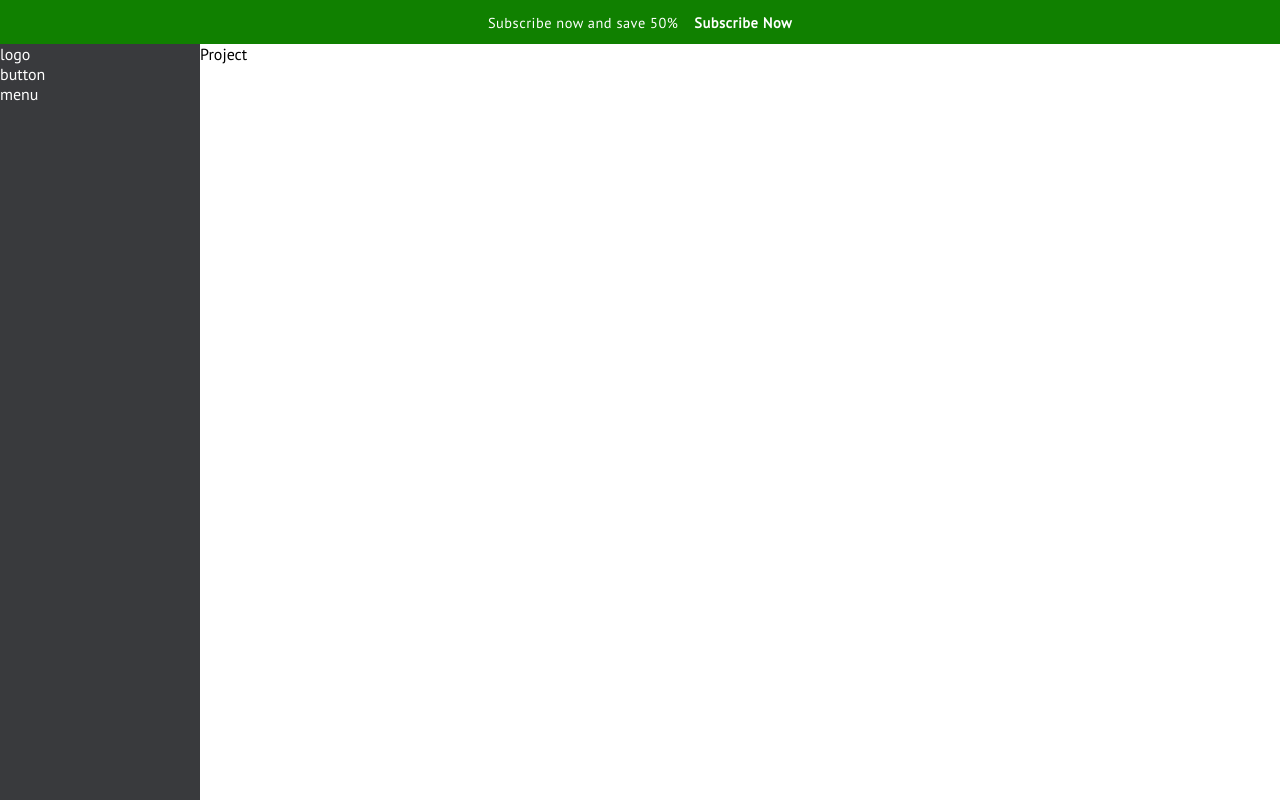
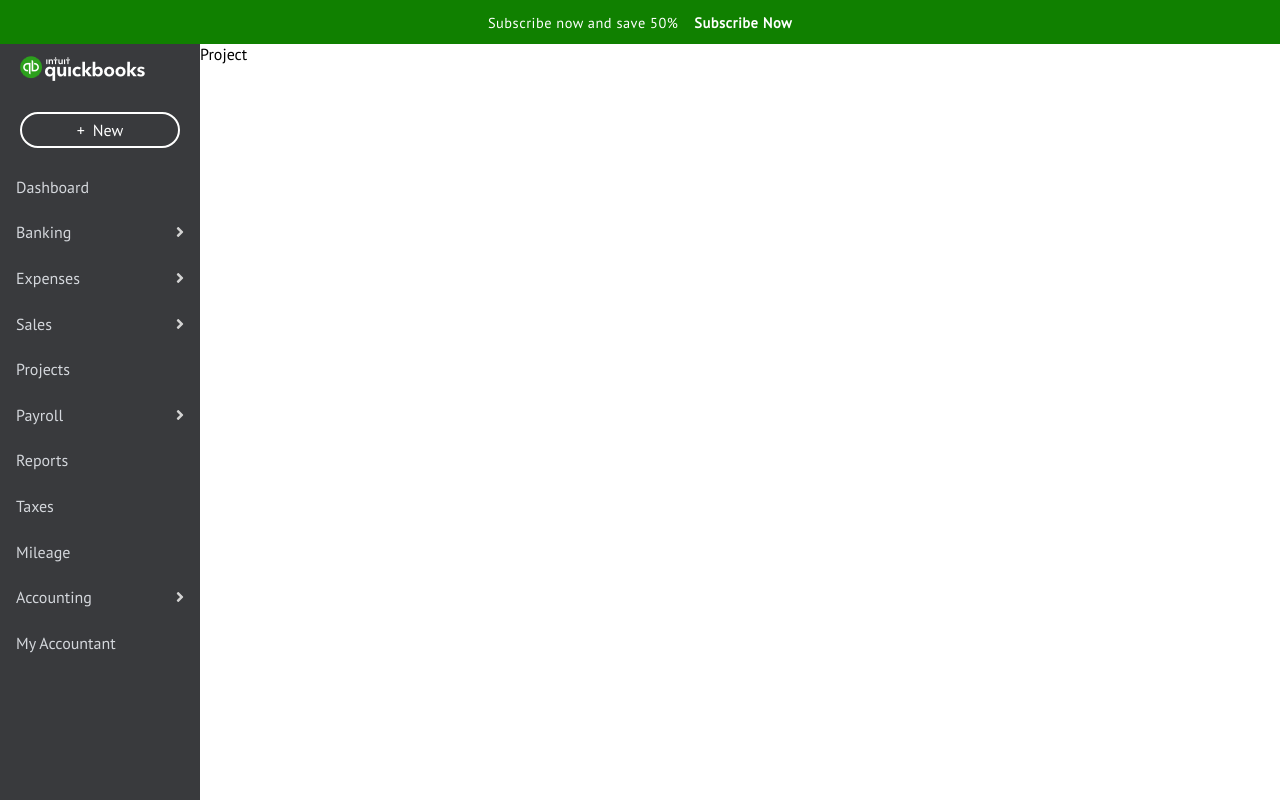
Before and after one commit to Junjpan/Craft_Demo_QBO, a React (Create React App) app in the folder client/: page /app/projects in a window 1280 px wide. Built offline with nearby package versions, Linux system fonts and the light colour scheme.

Commit message:
sidebar component

```diff
--- a/client/package.json
+++ b/client/package.json
@@ -3,10 +3,15 @@
   "version": "0.1.0",
   "private": true,
   "dependencies": {
+    "@fortawesome/fontawesome-svg-core": "^1.2.32",
+    "@fortawesome/free-brands-svg-icons": "^5.15.1",
+    "@fortawesome/free-solid-svg-icons": "^5.15.1",
+    "@fortawesome/react-fontawesome": "^0.1.11",
     "@testing-library/jest-dom": "^4.2.4",
     "@testing-library/react": "^9.5.0",
     "@testing-library/user-event": "^7.2.1",
     "node-sass": "^4.14.1",
+    "prop-types": "^15.7.2",
     "react": "^16.14.0",
     "react-dom": "^16.14.0",
     "react-scripts": "3.4.3"
--- a/client/public/index.html
+++ b/client/public/index.html
@@ -14,7 +14,7 @@
       manifest.json provides metadata used when your web app is installed on a
       user's mobile device or desktop. See https://developers.google.com/web/fundamentals/web-app-manifest/
     -->
-    <link rel="manifest" href="%PUBLIC_URL%/manifest.json" />
+    <!--<link rel="manifest" href="%PUBLIC_URL%/manifest.json" />-->
     <!--
       Notice the use of %PUBLIC_URL% in the tags above.
       It will be replaced with the URL of the `public` folder during the build.
--- a/client/src/components/sidebar/button/Button.js
+++ b/client/src/components/sidebar/button/Button.js
@@ -1,7 +1,13 @@
 import React from "react";
+import "./button.scss";
 
 const Button = () => {
-  return <div>button</div>;
+  return (
+      <div className='sidebar_button'>
+        <span className="plus">+</span>
+        <span>New</span>
+    </div>
+  );
 };
 
 export default Button;
--- /dev/null
+++ b/client/src/components/sidebar/button/button.scss
@@ -0,0 +1,26 @@
+.sidebar_button{
+    z-index:1;
+    margin:1rem auto;
+    padding:1rem 2rem;
+    box-sizing: border-box;
+    width:80%;
+    height:24px;
+    border:2px solid white;
+    border-radius:20px;
+    background:transparent;
+    color:white;
+    display:flex;
+    align-items:center;
+    justify-content:center;
+    font-size:1rem;
+    font-weight:500;
+    &:hover{
+        cursor: pointer;
+        border-width:4px;
+        margin:calc(1rem - 2px) auto;
+    }
+    .plus{
+        margin-right: 0.5rem;
+    }
+
+}
--- a/client/src/components/sidebar/logo/Logo.js
+++ b/client/src/components/sidebar/logo/Logo.js
@@ -1,7 +1,15 @@
 import React from "react";
+import logo from "../../../assets/logo.png";
+import "./logo.scss";
 
 const Logo = () => {
-  return <div>logo</div>;
+  return (
+    <div className='logo'>
+      <a href='https://app.qbo.intuit.com/app/homepage'>
+        <img src={logo} alt='quickbook_logo' />
+      </a>
+    </div>
+  );
 };
 
 export default Logo;
--- /dev/null
+++ b/client/src/components/sidebar/logo/logo.scss
@@ -0,0 +1,5 @@
+.logo{
+    &:hover{
+        cursor: pointer;
+    }
+}
--- a/client/src/components/sidebar/menu/Menu.js
+++ b/client/src/components/sidebar/menu/Menu.js
@@ -1,7 +1,23 @@
 import React from "react";
+import "./menu.scss";
+import MenuItem from "./../../../resuable_components/menuItem/MenuItem";
 
 const Menu = () => {
-  return <div>menu</div>;
+  return (
+    <div className='sidebar_menu'>
+      <MenuItem name='Dashboard'/>
+      <MenuItem name='Banking' arrow />
+      <MenuItem name='Expenses' arrow />
+      <MenuItem name='Sales' arrow />
+      <MenuItem name='Projects' href="/app/projects"/>
+      <MenuItem name='Payroll' arrow />
+      <MenuItem name='Reports' />
+      <MenuItem name='Taxes' />
+      <MenuItem name='Mileage' />
+      <MenuItem name='Accounting' arrow />
+      <MenuItem name='My Accountant' />
+    </div>
+  );
 };
 
 export default Menu;
--- /dev/null
+++ b/client/src/components/sidebar/menu/menu.scss
@@ -0,0 +1,3 @@
+.sidebar_menu{
+    box-sizing:border-box;
+}
--- a/client/src/components/sidebar/sidbar.scss
+++ b/client/src/components/sidebar/sidbar.scss
@@ -7,8 +7,9 @@
     color:white;
     background:#393a3d;
     width:200px;
+    box-sizing: border-box;
     height:calc(100vh - 44px);
-    @media screen and (max-screen:760px){
+    @media screen and (max-width:760px){
         display:none;
     }
 }
--- /dev/null
+++ b/client/src/resuable_components/menuItem/MenuItem.js
@@ -0,0 +1,34 @@
+import React from "react";
+import { FontAwesomeIcon } from "@fortawesome/react-fontawesome";
+import { faAngleRight } from "@fortawesome/free-solid-svg-icons";
+import PropTypes from "prop-types";
+import "./menuItem.scss";
+
+const MenuItem = (props) => {
+  return (
+    <div className='menu_item'>
+      <a className="menu_item_content" href={props.href?`${props.href}`:'#'}>
+        <span>{props.name}</span>
+        <span style={{color:"#d"}}>
+          {props.arrow && (
+            <FontAwesomeIcon
+              icon={faAngleRight}
+              style={{ color: "lightgray" }}
+            />
+          )}{" "}
+        </span>{" "}
+      </a>
+
+      <div>{props.children}</div>
+    </div>
+  );
+};
+
+MenuItem.propTypes = {
+  name: PropTypes.string.isRequired,
+  arrow: PropTypes.bool,
+  children: PropTypes.node,
+  href:PropTypes.string
+};
+
+export default MenuItem;
--- /dev/null
+++ b/client/src/resuable_components/menuItem/menuItem.scss
@@ -0,0 +1,18 @@
+.menu_item {
+  color: #D4D7DC;
+  padding:0.8rem 1rem;
+  &:hover {
+    cursor: pointer;
+    background:black;
+  }
+
+}
+
+.menu_item_content {
+  color: #D4D7DC;
+  display: flex;
+  justify-content: space-between;
+  align-items: center;
+  text-decoration: none;
+
+}
```
Also changed, not shown: client/src/assets/logo.png (added), 1 other file (tests, documents, lock files or other folders).
